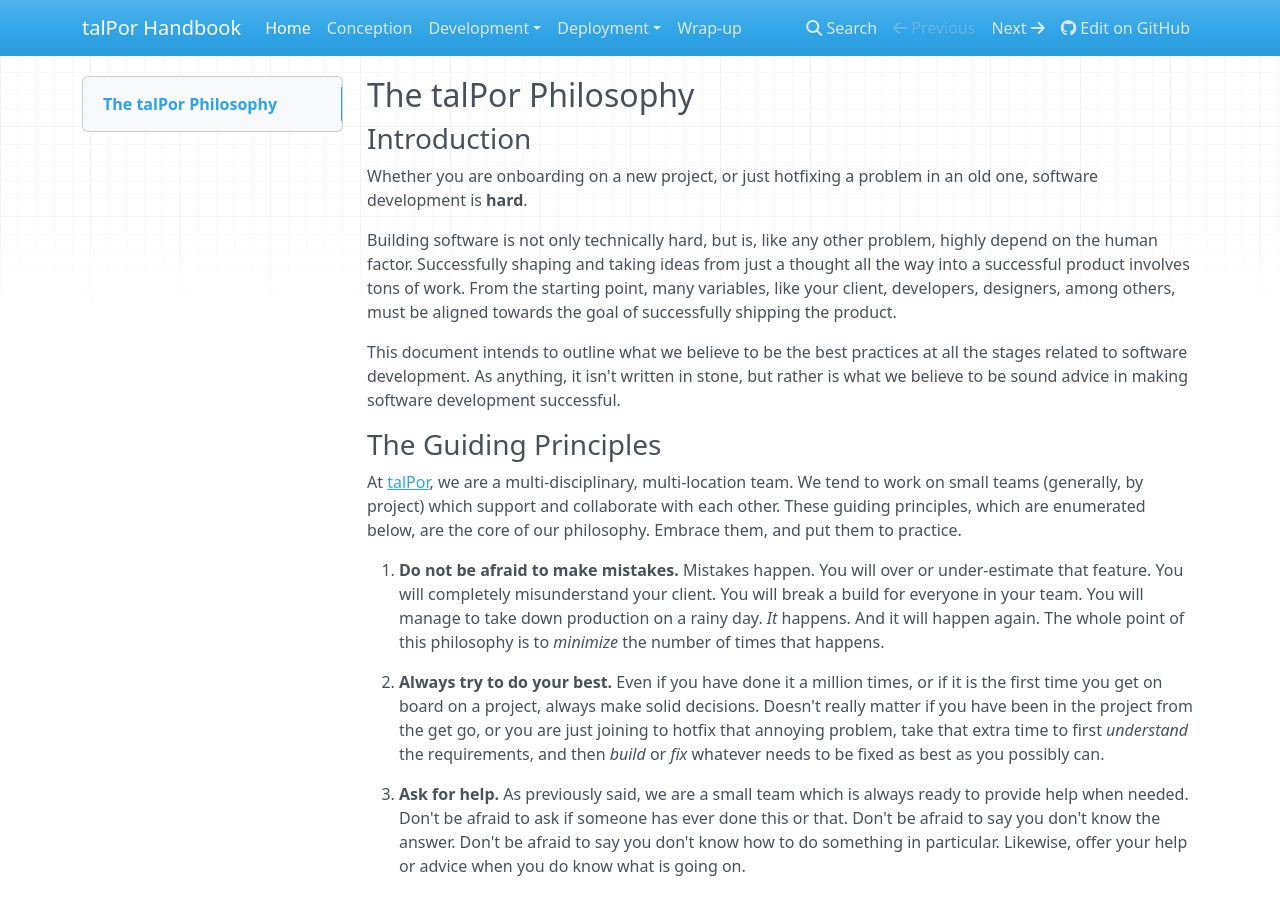
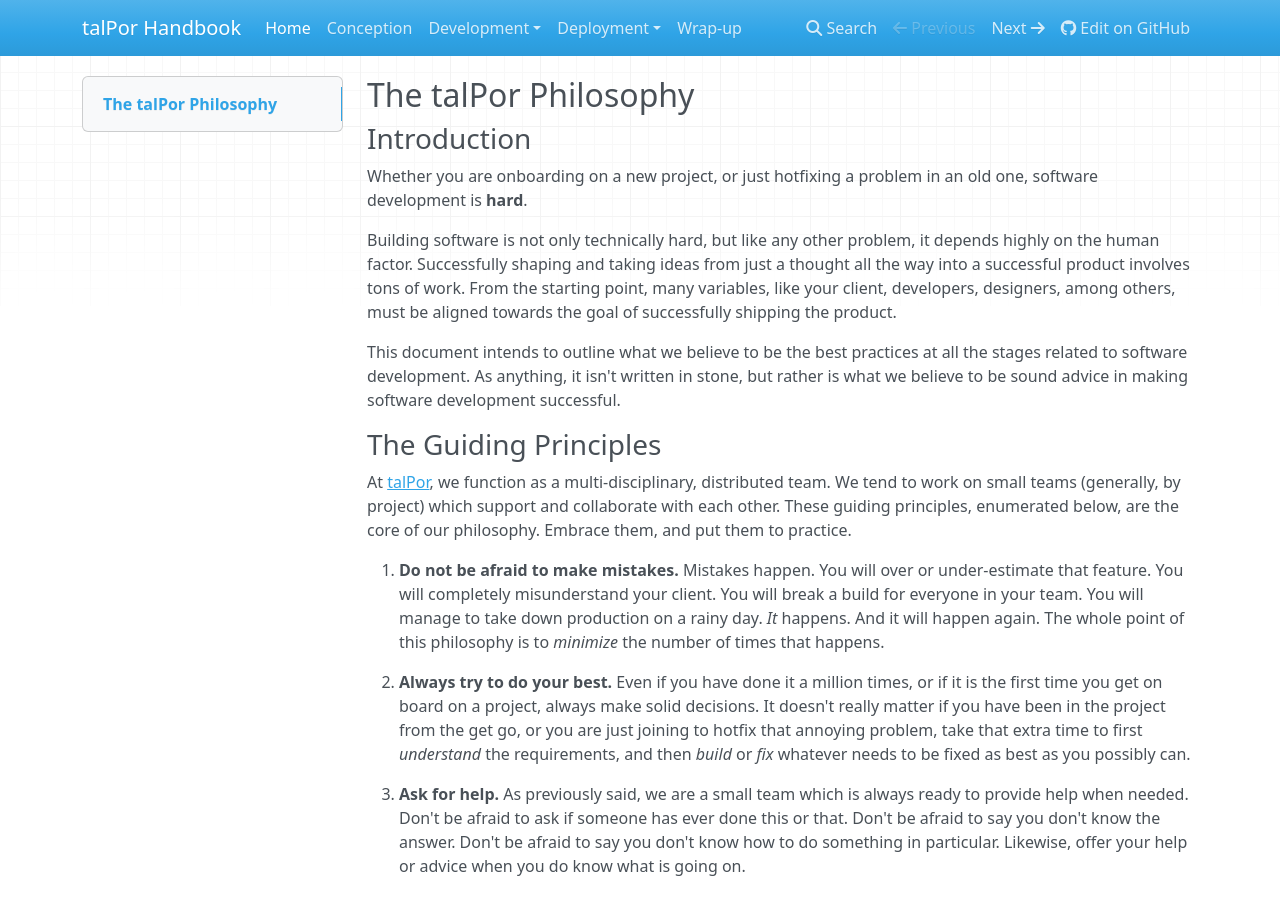
Before and after one commit to talpor/talpor-dev-handbook, an MkDocs documentation site: the page built from docs/index.md, in a window 1280 px wide and 900 px high. Built offline with MkDocs 1.6.1, drawn with Linux system fonts in a browser that asks for light colours; nearby versions of some CDN libraries; old or Windows-style settings are respelled for this version of MkDocs.

Commit message:
Fixed some drafting errors.

```diff
--- a/docs/index.md
+++ b/docs/index.md
@@ -5,8 +5,8 @@
 Whether you are onboarding on a new project, or just hotfixing a
 problem in an old one, software development is **hard**.
 
-Building software is not only technically hard, but is, like any other
-problem, highly depend on the human factor. Successfully shaping and
+Building software is not only technically hard, but like any other
+problem, it depends highly on the human factor. Successfully shaping and
 taking ideas from just a thought all the way into a successful product
 involves tons of work. From the starting point, many variables, like
 your client, developers, designers, among others, must be aligned
@@ -19,10 +19,9 @@ be sound advice in making software development successful.
 
 ### The Guiding Principles
 
-At [talPor](https://talpor.com), we are a multi-disciplinary, multi-location team.
+At [talPor](https://talpor.com), we function as a multi-disciplinary, distributed team.
 We tend to work on small teams (generally, by project) which support and
-collaborate with each other. These guiding principles, which are
-enumerated below, are the core of our philosophy. Embrace them, and
+collaborate with each other. These guiding principles, enumerated below, are the core of our philosophy. Embrace them, and
 put them to practice.
 
 1. **Do not be afraid to make mistakes.** Mistakes happen. You will
@@ -34,7 +33,7 @@ put them to practice.
 
 2. **Always try to do your best.** Even if you have done it a million
    times, or if it is the first time you get on board on a project,
-   always make solid decisions. Doesn't really matter if you have been
+   always make solid decisions. It doesn't really matter if you have been
    in the project from the get go, or you are just joining to hotfix
    that annoying problem, take that extra time to first *understand*
    the requirements, and then *build* or *fix* whatever needs to be
```
